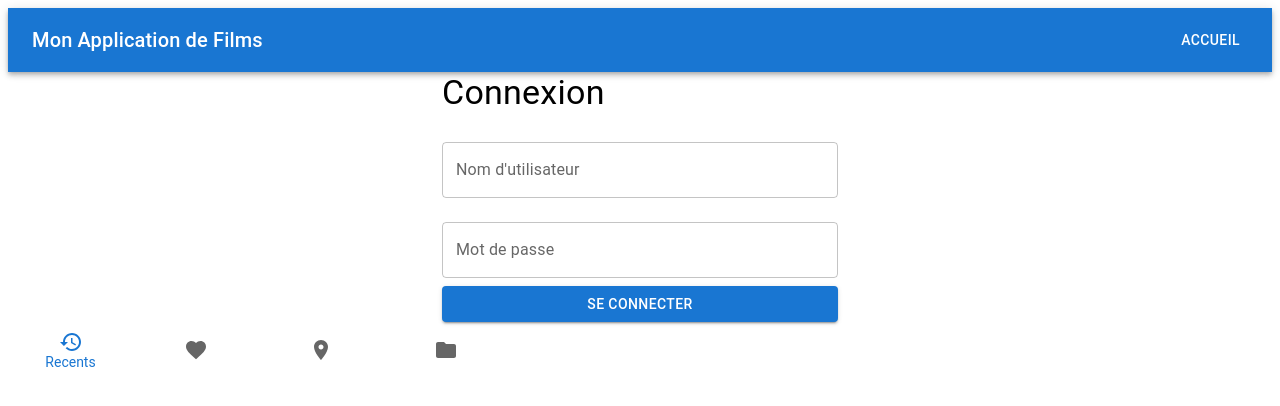
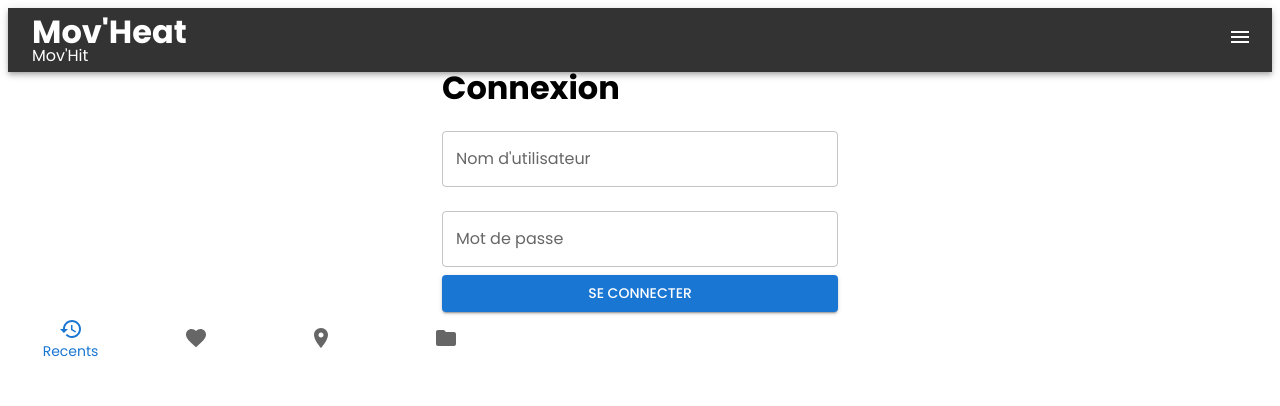
Before and after one commit to TheGoozmeister/digitalisim, a React (Create React App) app: page /login in a window 1280 px wide. Shown: the top 406 px of the page. Built offline with nearby package versions, Linux system fonts and the light colour scheme.

Commit message:
Added provider theme

```diff
--- a/public/index.html
+++ b/public/index.html
@@ -24,7 +24,11 @@
       work correctly both with client-side routing and a non-root public URL.
       Learn how to configure a non-root public URL by running `npm run build`.
     -->
-    <title>React App</title>
+    <link rel="preconnect" href="https://fonts.googleapis.com">
+    <link rel="preconnect" href="https://fonts.gstatic.com" crossorigin>
+    <link href="https://fonts.googleapis.com/css2?family=Jura:wght@300..700&family=Poppins:ital,wght@0,100;0,200;0,300;0,400;0,500;0,600;0,700;0,800;0,900;1,100;1,200;1,300;1,400;1,500;1,600;1,700;1,800;1,900&display=swap" rel="stylesheet">
+    <link href="https://fonts.googleapis.com/css2?family=Jura:wght@300..700&family=Poppins:ital,wght@0,100;0,200;0,300;0,400;0,500;0,600;0,700;0,800;0,900;1,100;1,200;1,300;1,400;1,500;1,600;1,700;1,800;1,900&family=Roboto:ital,wght@0,100;0,300;0,400;0,500;0,700;0,900;1,100;1,300;1,400;1,500;1,700;1,900&display=swap" rel="stylesheet">
+    <title>Mov'Heat Mov'Hit</title>
   </head>
   <body>
     <noscript>You need to enable JavaScript to run this app.</noscript>
--- a/src/components/Header/index.tsx
+++ b/src/components/Header/index.tsx
@@ -1,23 +1,79 @@
-import React from 'react';
-import { AppBar, Toolbar, Typography, Button } from '@mui/material';
+// src/components/Header.tsx
+import React, { useState } from 'react';
+import { AppBar, Toolbar, Typography, IconButton, Drawer, List, ListItem, ListItemText, Box } from '@mui/material';
+import MenuIcon from '@mui/icons-material/Menu';
 import { Link } from 'react-router-dom';
+import { useDispatch, useSelector } from 'react-redux';
+import { RootState } from '../../store/store';
+import { logoutReducer } from '../../store/auth/authSlice';
 
+function Header() {
+    const [drawerOpen, setDrawerOpen] = useState(false);
+    const dispatch = useDispatch();
+    const isLoggedIn = useSelector((state: RootState) => state.auth.isLoggedIn);
 
-const Header: React.FC = () => {
+    const toggleDrawer = (open: boolean) => () => {
+        setDrawerOpen(open);
+    };
+
+    const handleLogout = () => {
+        dispatch(logoutReducer());
+    };
 
     return (
         <AppBar position="static">
             <Toolbar>
-                <Typography variant="h6" style={{ flexGrow: 1 }}>
-                    Mon Application de Films
-                </Typography>
-                <Button color="inherit" component={Link} to="/">
-                    Accueil
-                </Button>
+                {/* Titre de l'application sur deux lignes */}
+                <Box sx={{ flexGrow: 1, cursor: 'pointer' }}>
+                    <Typography variant="h4" color="inherit">
+                        Mov'Heat
+                    </Typography>
+                    <Typography variant="h5" color="inherit">
+                        Mov'Hit
+                    </Typography>
+                </Box>
+
+                {/* Bouton Menu Burger visible en mode mobile et desktop */}
+                <IconButton
+                    color="inherit"
+                    edge="end"
+                    onClick={toggleDrawer(true)}
+                >
+                    <MenuIcon />
+                </IconButton>
+
+                {/* Menu Drawer qui s'ouvre depuis le haut */}
+                <Drawer
+                    anchor="top" // Menu Drawer venant du haut
+                    open={drawerOpen}
+                    onClose={toggleDrawer(false)}
+                >
+                    <List sx={{ width: '100%' }}>
+                        <ListItem
+                            component={Link}
+                            to="/"
+                            onClick={toggleDrawer(false)}
+                        >
+                            <ListItemText primary="Accueil" />
+                        </ListItem>
+                        {isLoggedIn ? (
+                            <ListItem onClick={() => { handleLogout(); toggleDrawer(false)(); }}>
+                                <ListItemText primary="Se déconnecter" />
+                            </ListItem>
+                        ) : (
+                            <ListItem
+                                component={Link}
+                                to="/login"
+                                onClick={toggleDrawer(false)}
+                            >
+                                <ListItemText primary="Se connecter" />
+                            </ListItem>
+                        )}
+                    </List>
+                </Drawer>
             </Toolbar>
         </AppBar>
     );
-};
-
+}
 
 export default Header;
--- a/src/index.tsx
+++ b/src/index.tsx
@@ -3,8 +3,10 @@
 import React from 'react';
 import ReactDOM from 'react-dom/client';
 import { Provider } from 'react-redux';
+import { ThemeProvider } from '@mui/material';
 import AppRouter from './components/AppRouter';
 import store from './store/store';
+import theme from "./style/theme";
 
 const root = ReactDOM.createRoot(
   document.getElementById('root') as HTMLElement
@@ -13,7 +15,9 @@ const root = ReactDOM.createRoot(
 root.render(
   <React.StrictMode>
     <Provider store={store}>
-      <AppRouter />
+    <ThemeProvider theme={theme}>
+        <AppRouter />
+      </ThemeProvider>
     </Provider>
   </React.StrictMode>
 );
--- /dev/null
+++ b/src/style/theme.ts
@@ -0,0 +1,49 @@
+// src/theme.ts
+import { createTheme } from '@mui/material/styles';
+
+const theme = createTheme({
+    typography: {
+        fontFamily: "'Poppins', sans-serif",
+        h4: {
+            fontWeight: 'bold',
+            fontSize: '2rem',
+            lineHeight: 1,
+        },
+        h5: {
+            fontSize: '1rem',
+            lineHeight: 1,
+        },
+    },
+    components: {
+        MuiAppBar: {
+            styleOverrides: {
+                root: {
+                backgroundColor: '#333',
+                },
+            },
+        },
+        MuiIconButton: {
+            styleOverrides: {
+                root: {
+                    display: 'block',
+                },
+            },
+        },
+        MuiDrawer: {
+            styleOverrides: {
+                paper: {
+                top: 0,
+                },
+            },
+        },
+        MuiListItem: {
+            styleOverrides: {
+                root: {
+                padding: '8px 16px',
+                },
+            },
+        },
+    },
+});
+
+export default theme;
```
